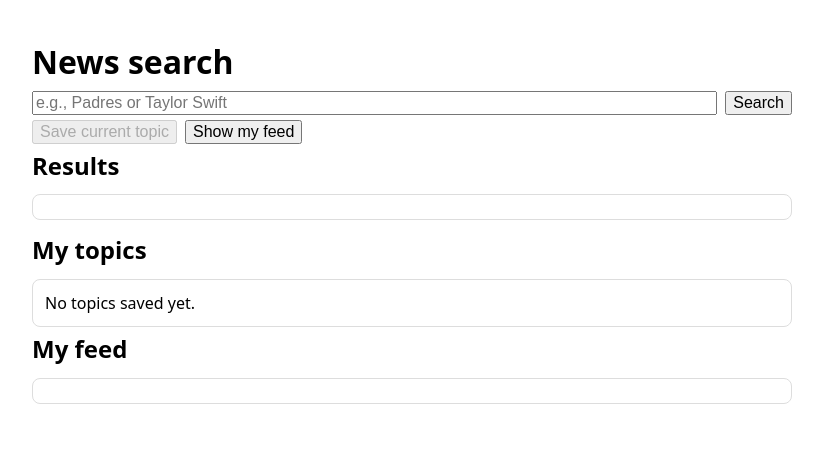
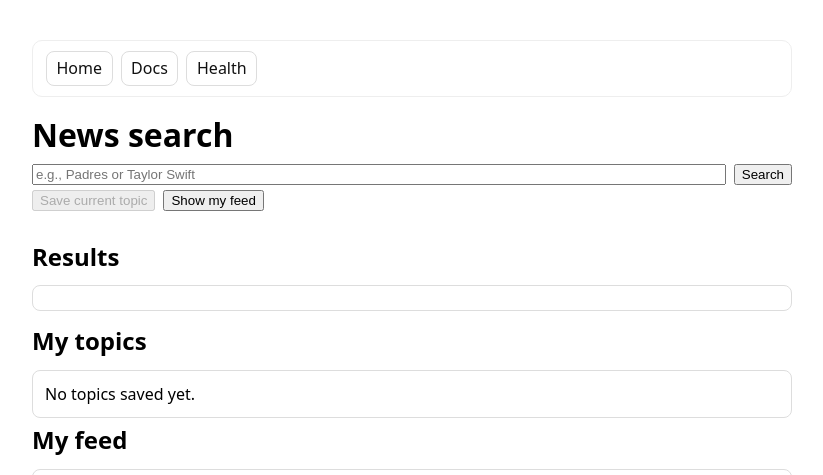
Before and after one commit to Gormican/Personal-Agent, a FastAPI app: page /ui in a window 1280 px wide. Shown: the top 475 px of the page, without its empty margins (228-1051 px from the left). Run offline with FastAPI, Linux system fonts and the light colour scheme; parts of the project's set-up code (start-up, migrations or seed data) failed here and were passed over.

Commit message:
UI: add remove-topic (×) buttons and nav

```diff
--- a/templates/index.html
+++ b/templates/index.html
@@ -2,25 +2,36 @@
 <title>Personal Agent</title>
 <style>
   body{font-family:system-ui,Segoe UI,Arial;max-width:760px;margin:40px auto;line-height:1.4}
+  .nav{position:sticky;top:0;display:flex;gap:.5rem;padding:.6rem .8rem;border:1px solid #eee;border-radius:10px;margin-bottom:1rem;background:#fff}
+  .nav a{text-decoration:none;border:1px solid #ddd;border-radius:8px;padding:.35rem .6rem;color:#111}
+  .nav a:hover{background:#f5f5f5}
   h1,h2{margin:.2em 0}
-  form,button,input{font-size:16px}
   .row{display:flex;gap:.5rem;margin:.3rem 0}
   .box{padding:.75rem;border:1px solid #ddd;border-radius:8px;margin-top:.75rem;white-space:pre-wrap}
-  .pill{display:inline-block;padding:.15rem .5rem;border:1px solid #bbb;border-radius:999px;margin:.15rem .25rem 0 0}
+  /* pills + remove button */
+  .pill{display:inline-flex;align-items:center;gap:.35rem;padding:.15rem .5rem;border:1px solid #bbb;border-radius:999px;margin:.15rem .25rem 0 0}
+  .pill button{border:none;background:transparent;cursor:pointer;font-size:14px;line-height:1;padding:0 .2rem}
+  .pill button:hover{opacity:.7}
 </style>
+
+<nav class="nav">
+  <a href="/ui">Home</a>
+  <a href="/docs">Docs</a>
+  <a href="/healthz">Health</a>
+</nav>
 
 <h1>News search</h1>
 <form id="search">
   <div class="row">
-    <input name="topic" placeholder="e.g., Padres or Taylor Swift" required style="flex:1">
-    <button>Search</button>
+    <input name="topic" id="topic" placeholder="e.g., Padres or Taylor Swift" required style="flex:1">
+    <button id="searchBtn">Search</button>
   </div>
 </form>
 <div class="row">
   <button id="save" disabled>Save current topic</button>
   <button id="show">Show my feed</button>
 </div>
-<div id="status"></div>
+<div id="status" style="min-height:1.2rem"></div>
 
 <h2>Results</h2>
 <pre id="out" class="box"></pre>
@@ -32,23 +43,20 @@
 <div id="feed" class="box"></div>
 
 <script>
-const $ = (s)=>document.querySelector(s);
-const out = $('#out'), feed = $('#feed'), topicsBox = $('#topics'), status = $('#status');
+const $ = s => document.querySelector(s);
+const out = $('#out'), feed = $('#feed'), topicsBox = $('#topics'), status = $('#status'), saveBtn = $('#save');
 let lastTopic = null;
 
-async function getPrefs(){
-  const r = await fetch('/prefs/news'); return await r.json(); // {topics:[...]}
-}
+async function getPrefs(){ const r = await fetch('/prefs/news'); return await r.json(); }
 async function savePrefs(topics){
-  const r = await fetch('/prefs/news', {
-    method:'POST', headers:{'Content-Type':'application/json'},
-    body: JSON.stringify({topics})
-  });
+  const r = await fetch('/prefs/news',{method:'POST',headers:{'Content-Type':'application/json'},body:JSON.stringify({topics})});
   return await r.json();
 }
 function showTopics(list){
-  topicsBox.innerHTML = list.length ? list.map(t=>`<span class="pill">${t}</span>`).join(' ')
-                                   : 'No topics saved yet.';
+  const items = list || [];
+  topicsBox.innerHTML = items.length
+    ? items.map(t=>`<span class="pill">${t}<button aria-label="Remove ${t}" data-del="${t}">×</button></span>`).join(' ')
+    : 'No topics saved yet.';
 }
 
 $('#search').addEventListener('submit', async (e)=>{
@@ -56,19 +64,15 @@ $('#search').addEventListener('submit', async (e)=>{
   const topic = new FormData(e.target).get('topic').trim();
   if(!topic) return;
   lastTopic = topic;
-  $('#save').disabled = false;
-
+  saveBtn.disabled = false;
+  status.textContent = `Searched: ${topic}`;
   const r = await fetch('/news?topic='+encodeURIComponent(topic));
-  const j = await r.json();
-  out.textContent = JSON.stringify(j, null, 2);
-  status.textContent = '';
+  out.textContent = JSON.stringify(await r.json(), null, 2);
 });
 
-$('#save').addEventListener('click', async ()=>{
+saveBtn.addEventListener('click', async ()=>{
   if(!lastTopic) return;
-  const prefs = await getPrefs();
-  const set = new Set(prefs.topics || []);
-  set.add(lastTopic);
+  const prefs = await getPrefs(); const set = new Set(prefs.topics || []); set.add(lastTopic);
   const saved = Array.from(set);
   await savePrefs(saved);
   showTopics(saved);
@@ -76,15 +80,25 @@ $('#save').addEventListener('click', async ()=>{
 });
 
 $('#show').addEventListener('click', async ()=>{
-  const r = await fetch('/news/for-me');
-  const j = await r.json(); // {topics:[], buckets:[{topic,articles:[]}]}
-  if(!j.buckets.length){ feed.textContent = 'No saved topics yet.'; return; }
+  const r = await fetch('/news/for-me'); const j = await r.json();
+  if(!j.buckets?.length){ feed.textContent = 'No saved topics yet.'; return; }
   feed.innerHTML = j.buckets.map(b=>{
     const lines = (b.articles||[]).map(a=>`• ${a.title}\n  ${a.link}`).join('\n');
     return `# ${b.topic}\n${lines}`;
   }).join('\n\n');
 });
 
-// init: load current topics
+// Remove topic via (×)
+topicsBox.addEventListener('click', async (e)=>{
+  const t = e.target?.dataset?.del;
+  if(!t) return;
+  const prefs = await getPrefs();
+  const saved = (prefs.topics || []).filter(x => x !== t);
+  await savePrefs(saved);
+  showTopics(saved);
+  status.textContent = `Removed topic: ${t}`;
+});
+
+// initial load of saved topics
 getPrefs().then(p=>showTopics(p.topics||[])).catch(()=>showTopics([]));
 </script>
```
